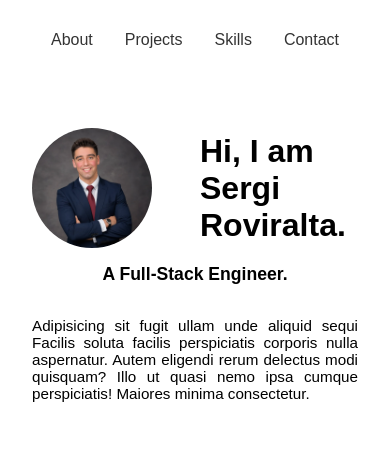
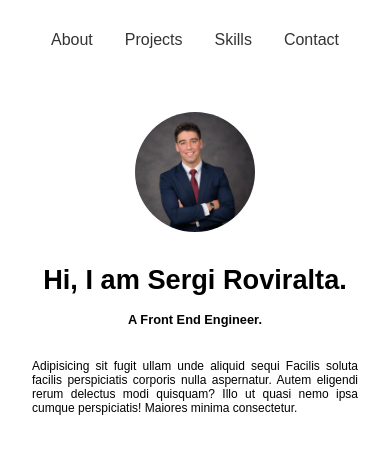
Before and after one commit to roviralta/my-portfolio, a React (Create React App) app: page / in a window 390 px wide. Shown: the top 454 px of the page. Built offline with nearby package versions, Linux system fonts and the light colour scheme.

Commit message:
added data folder and responsive about component

```diff
--- a/public/index.html
+++ b/public/index.html
@@ -24,7 +24,7 @@
       work correctly both with client-side routing and a non-root public URL.
       Learn how to configure a non-root public URL by running `npm run build`.
     -->
-    <title>React App</title>
+    <title>Sergi Roviralta's portfolio</title>
   </head>
   <body>
     <noscript>You need to enable JavaScript to run this app.</noscript>
--- a/src/components/About/About.css
+++ b/src/components/About/About.css
@@ -2,7 +2,7 @@
   display: flex;
   justify-content: center;
   align-items: center;
-  margin: 3rem 2rem 0 2rem;
+  margin: 2rem 2rem;
 }
 
 .about-me {
@@ -16,7 +16,7 @@
 .about-picture {
   display: flex;
   align-items: center;
-  gap: 3rem;
+  gap: 2em;
   margin-bottom: 2rem;
 }
 
@@ -65,3 +65,24 @@
     font-size: 0.95rem; /* Slightly smaller text for smaller screens */
   }
 }
+
+@media (max-width: 400px) {
+  .about-picture {
+    display: flex;
+    flex-wrap: wrap;
+    justify-content: center;
+    align-items: center;
+  }
+
+  .about-me h1 {
+    font-size: 1.7rem;
+  }
+
+  .about-me h3 {
+    font-size: 0.8rem;
+  }
+
+  .about-me p {
+    font-size: 0.75rem; /* Slightly smaller text for smaller screens */
+  }
+}
--- a/src/components/About/About.js
+++ b/src/components/About/About.js
@@ -1,6 +1,7 @@
 import React from "react";
 import "./About.css";
 import pict from "../../data/test.webp";
+import { about } from "../../data/About";
 
 const About = () => {
   return (
@@ -8,16 +9,11 @@ const About = () => {
       <div className="about-me">
         <div className="about-picture">
           <img alt="not me :)" src={pict} id="portfolio-picture" />
-          <h1>Hi, I am Sergi Roviralta.</h1>
+          <h1>Hi, I am {about.name}.</h1>
         </div>
         <div className="about-text">
-          <h3>A Full-Stack Engineer.</h3>
-          <p>
-            Adipisicing sit fugit ullam unde aliquid sequi Facilis soluta
-            facilis perspiciatis corporis nulla aspernatur. Autem eligendi rerum
-            delectus modi quisquam? Illo ut quasi nemo ipsa cumque perspiciatis!
-            Maiores minima consectetur.
-          </p>
+          <h3>A {about.role}.</h3>
+          <p>{about.description}</p>
         </div>
       </div>
     </section>
--- /dev/null
+++ b/src/data/About.js
@@ -0,0 +1,14 @@
+const about = {
+  // all the properties are optional - can be left empty or deleted
+  name: "Sergi Roviralta",
+  role: "Front End Engineer",
+  description:
+    "Adipisicing sit fugit ullam unde aliquid sequi Facilis soluta facilis perspiciatis corporis nulla aspernatur. Autem eligendi rerum delectus modi quisquam? Illo ut quasi nemo ipsa cumque perspiciatis! Maiores minima consectetur.",
+  resume: "https://example.com",
+  social: {
+    linkedin: "https://linkedin.com",
+    github: "https://github.com",
+  },
+};
+
+export { about };
```
